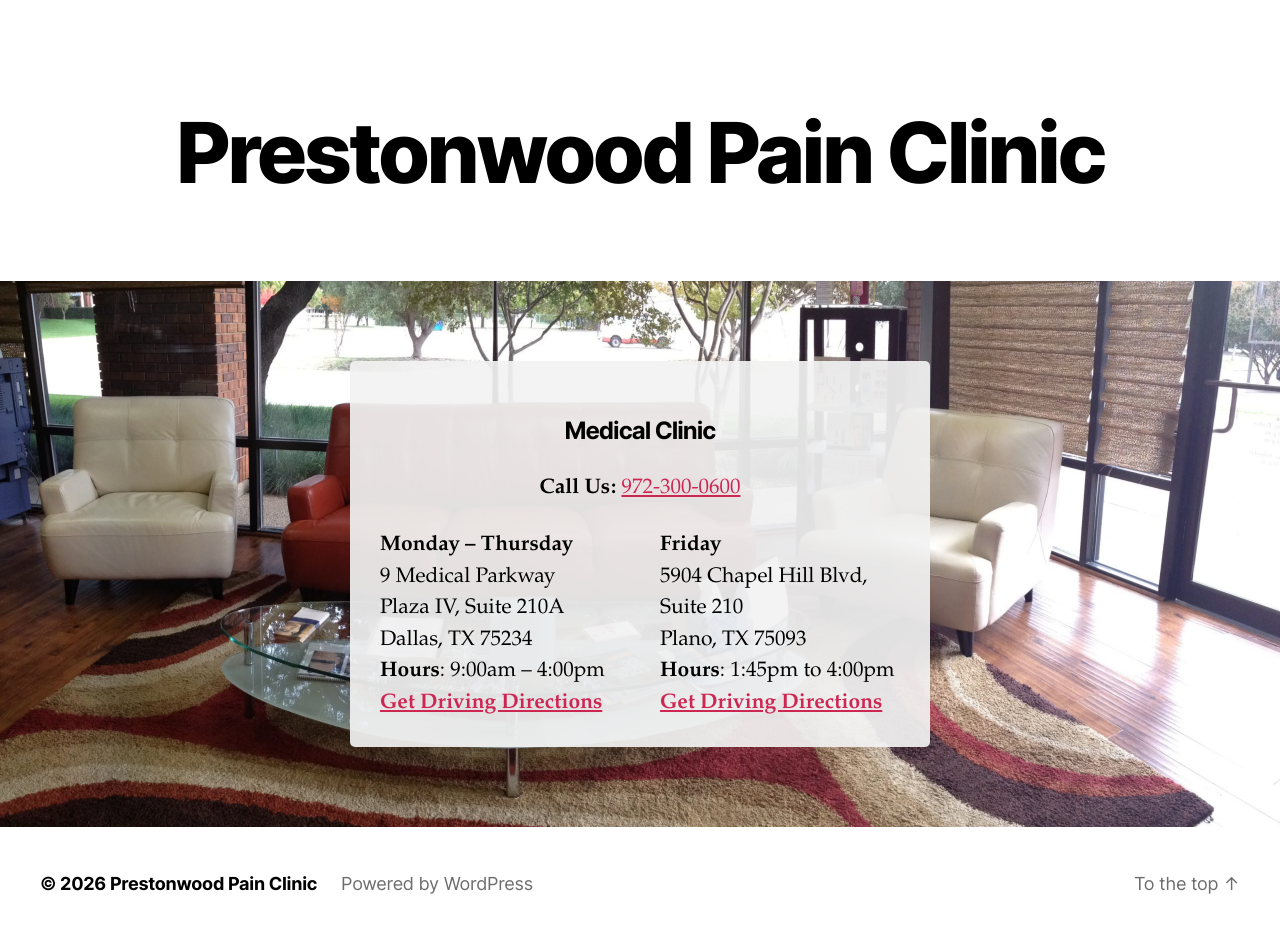
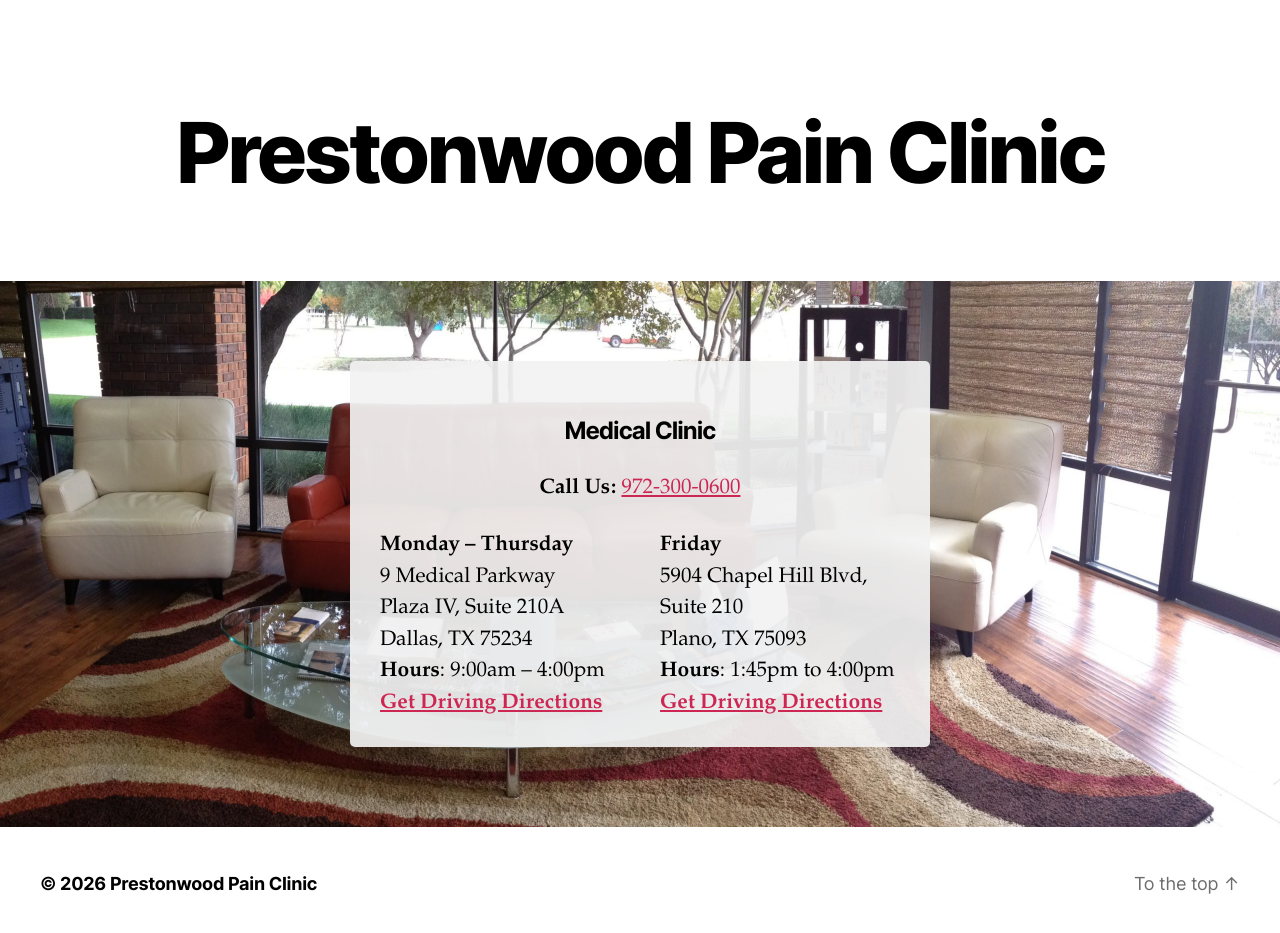
Before and after one commit to mukeshwani/ppcsite, a plain HTML site: page index.html in a window 1280 px wide. Shown: the part 121-1054 px from the top of the page. Drawn offline with Linux system fonts and the light colour scheme; files that its build step writes are made by us from their sources.

Commit message:
removed wordpress tag in the footer

```diff
--- a/index.html
+++ b/index.html
@@ -205,13 +205,7 @@
 
 						<p class="footer-copyright">&copy;
 							2026							<a href="index.html">Prestonwood Pain Clinic</a>
-						</p><!-- .footer-copyright -->
-
-						<p class="powered-by-wordpress">
-							<a href="https://wordpress.org/">
-								Powered by WordPress							</a>
-						</p><!-- .powered-by-wordpress -->
-
+						</p>
 					</div><!-- .footer-credits -->
 
 					<a class="to-the-top" href="index.html#site-header">
```
